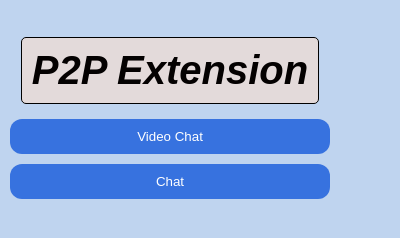
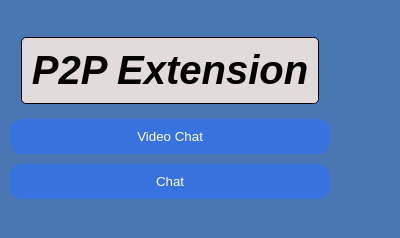
Before and after one commit to tusharmishra069/peer-chitter-chatter, a browser extension: page extension/popup.html in a window 400 px wide. Drawn offline with Linux system fonts and the light colour scheme.

Commit message:
lil change

```diff
--- a/extension/popup.html
+++ b/extension/popup.html
@@ -11,7 +11,7 @@
             padding: 10px;
             width: 320px;
             height: auto;
-            background-color: rgb(191, 212, 239);
+            background-color: rgb(74, 119, 179);
             display: flex;
             flex-direction: column;
             align-items: center;
```
